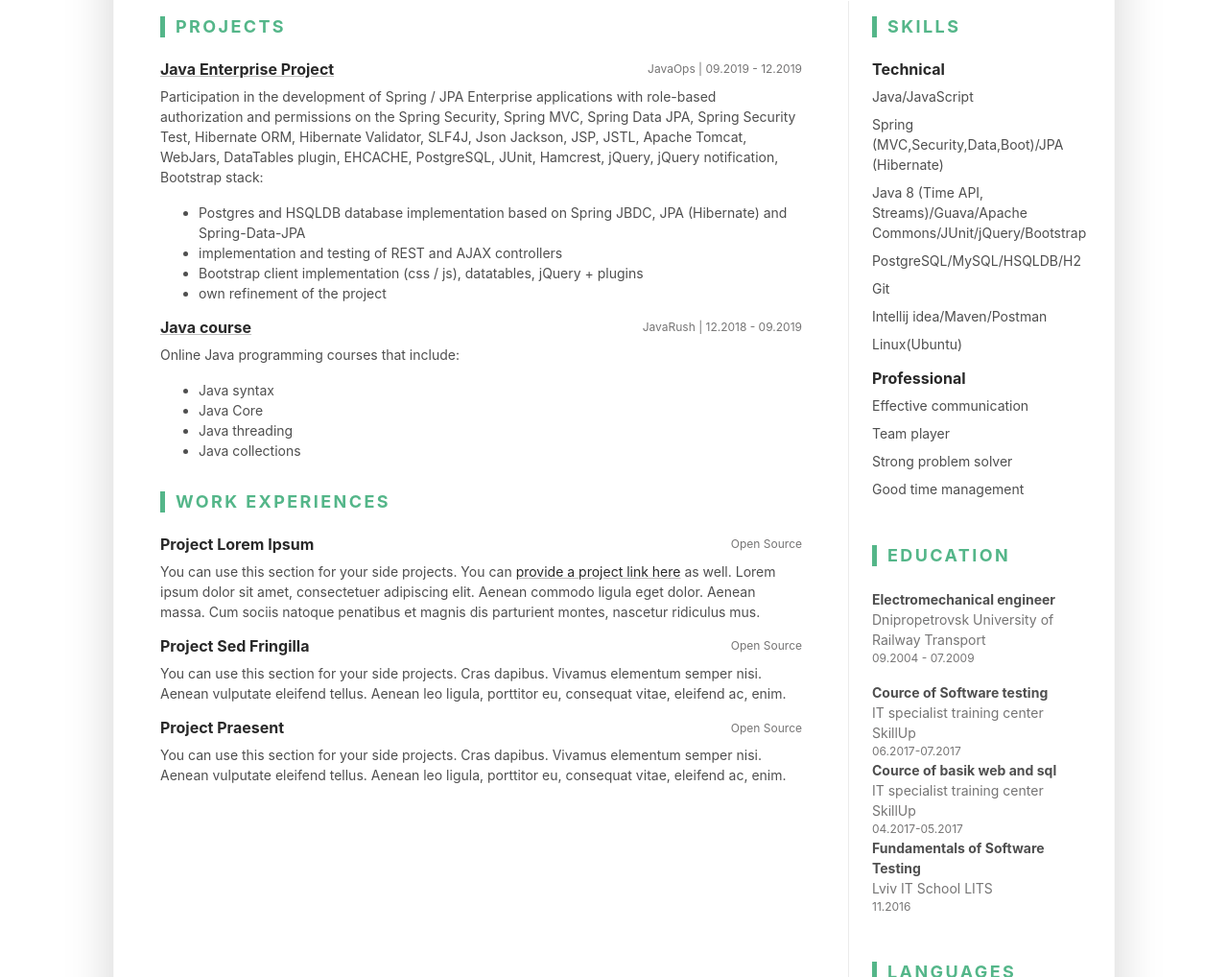
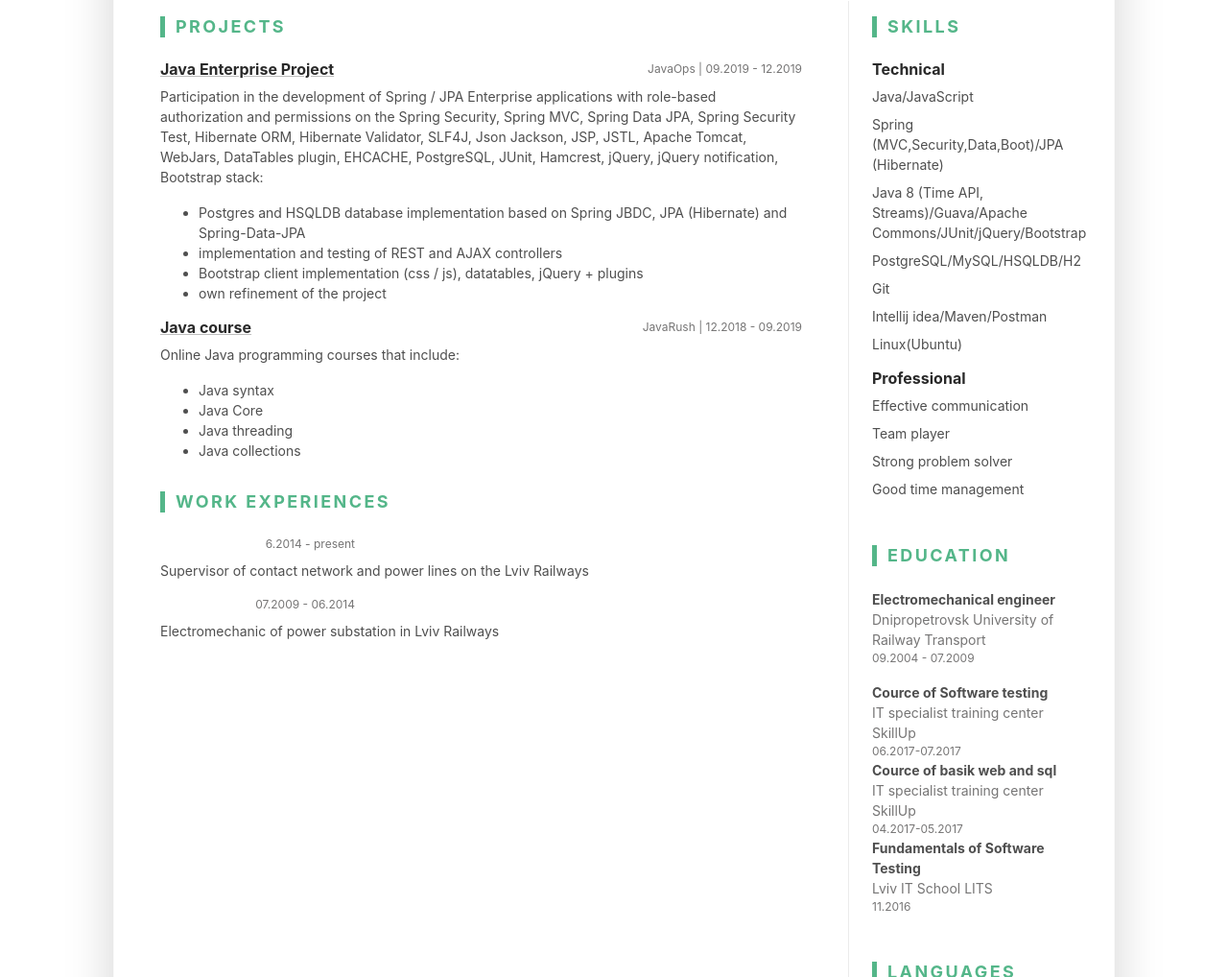
Before and after one commit to enjoy13/CV_Roman_Pobihushka.github.io, a plain HTML site: page index.html in a window 1280 px wide. Shown: the part 340-1358 px from the top of the page at 96% size. Drawn offline with Linux system fonts and the light colour scheme.

Commit message:
Update index.html

```diff
--- a/index.html
+++ b/index.html
@@ -103,37 +103,21 @@
 								<h3 class="text-uppercase resume-section-heading mb-4">Work Experiences</h3>
 								<div class="item mb-3">
 									<div class="item-heading row align-items-center mb-2">
-										<h4 class="item-title col-12 col-md-6 col-lg-8 mb-2 mb-md-0">Project Lorem Ipsum</h4>
-										<div class="item-meta col-12 col-md-6 col-lg-4 text-muted text-left text-md-right">Open Source</div>
-
+										<div class="item-meta col-12 col-md-6 col-lg-4 text-muted text-left text-md-right">6.2014 - present</div>
 									</div>
 									<div class="item-content">
-										<p>You can use this section for your side projects. You can <a href="#" class="theme-link">provide a project link here</a> as well. Lorem ipsum dolor sit amet, consectetuer adipiscing elit. Aenean commodo ligula eget dolor. Aenean massa. Cum sociis natoque penatibus et magnis dis parturient montes, nascetur ridiculus mus.</p>
-
+										<p>Supervisor of contact network and power lines on the Lviv Railways</p>
 
 									</div>
 								</div><!--//item-->
 								<div class="item">
 									<div class="item-heading row align-items-center mb-2">
-										<h4 class="item-title col-12 col-md-6 col-lg-8 mb-2 mb-md-0">Project Sed Fringilla</h4>
-										<div class="item-meta col-12 col-md-6 col-lg-4 text-muted text-left text-md-right">Open Source</div>
-
+										<div class="item-meta col-12 col-md-6 col-lg-4 text-muted text-left text-md-right">07.2009 - 06.2014  </div>
 									</div>
 									<div class="item-content">
-										<p>You can use this section for your side projects. Cras dapibus. Vivamus elementum semper nisi. Aenean vulputate eleifend tellus. Aenean leo ligula, porttitor eu, consequat vitae, eleifend ac, enim.</p>
+										<p>Electromechanic of power substation in Lviv Railways</p>
+									</div>
 
-									</div>
-								</div><!--//item-->
-								<div class="item">
-									<div class="item-heading row align-items-center mb-2">
-										<h4 class="item-title col-12 col-md-6 col-lg-8 mb-2 mb-md-0">Project Praesent </h4>
-										<div class="item-meta col-12 col-md-6 col-lg-4 text-muted text-left text-md-right">Open Source</div>
-
-									</div>
-									<div class="item-content">
-										<p>You can use this section for your side projects. Cras dapibus. Vivamus elementum semper nisi. Aenean vulputate eleifend tellus. Aenean leo ligula, porttitor eu, consequat vitae, eleifend ac, enim.</p>
-
-									</div>
 								</div><!--//item-->
 							</section><!--//project-section-->
 						</div><!--//resume-main-->
```
